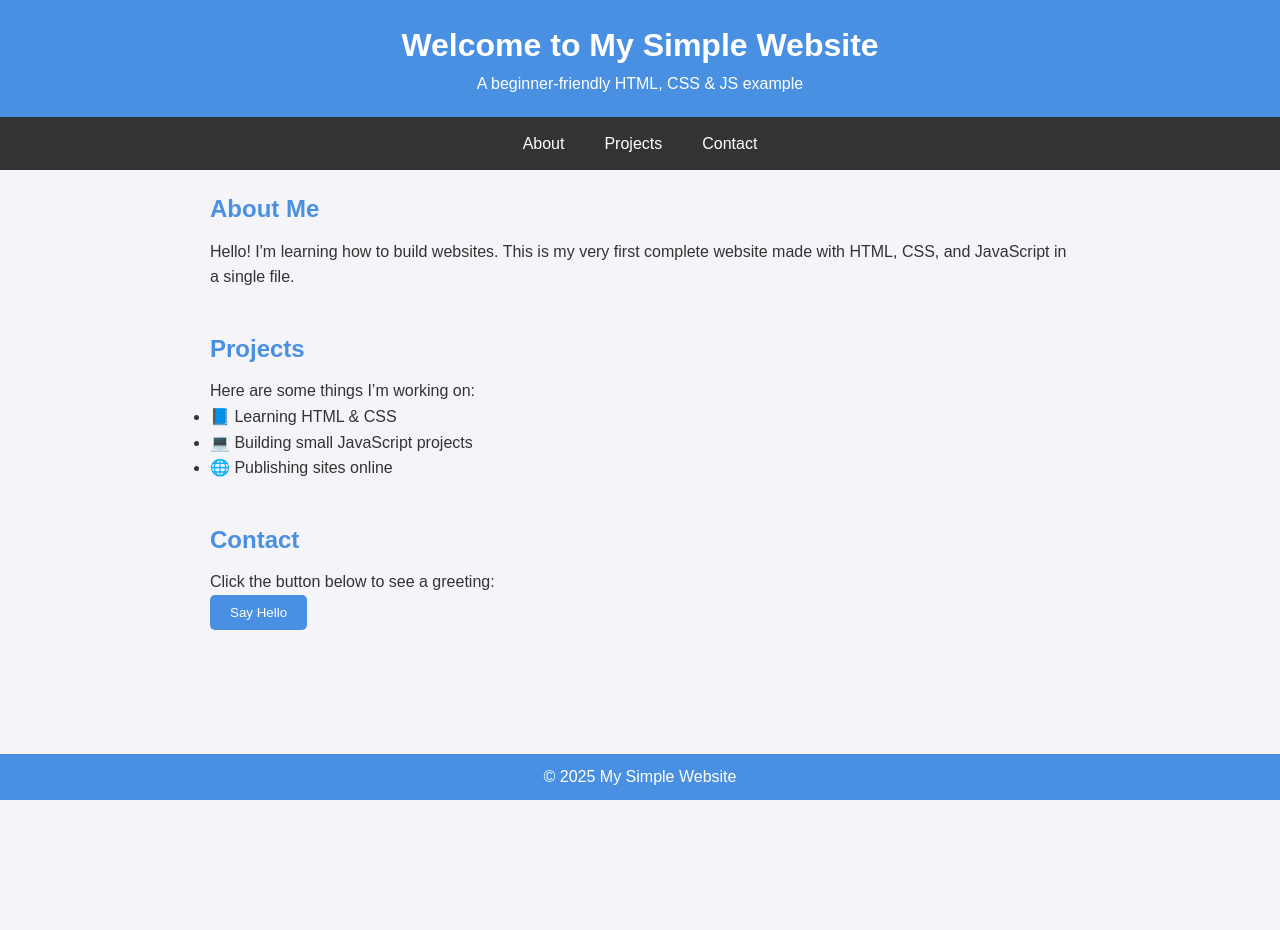
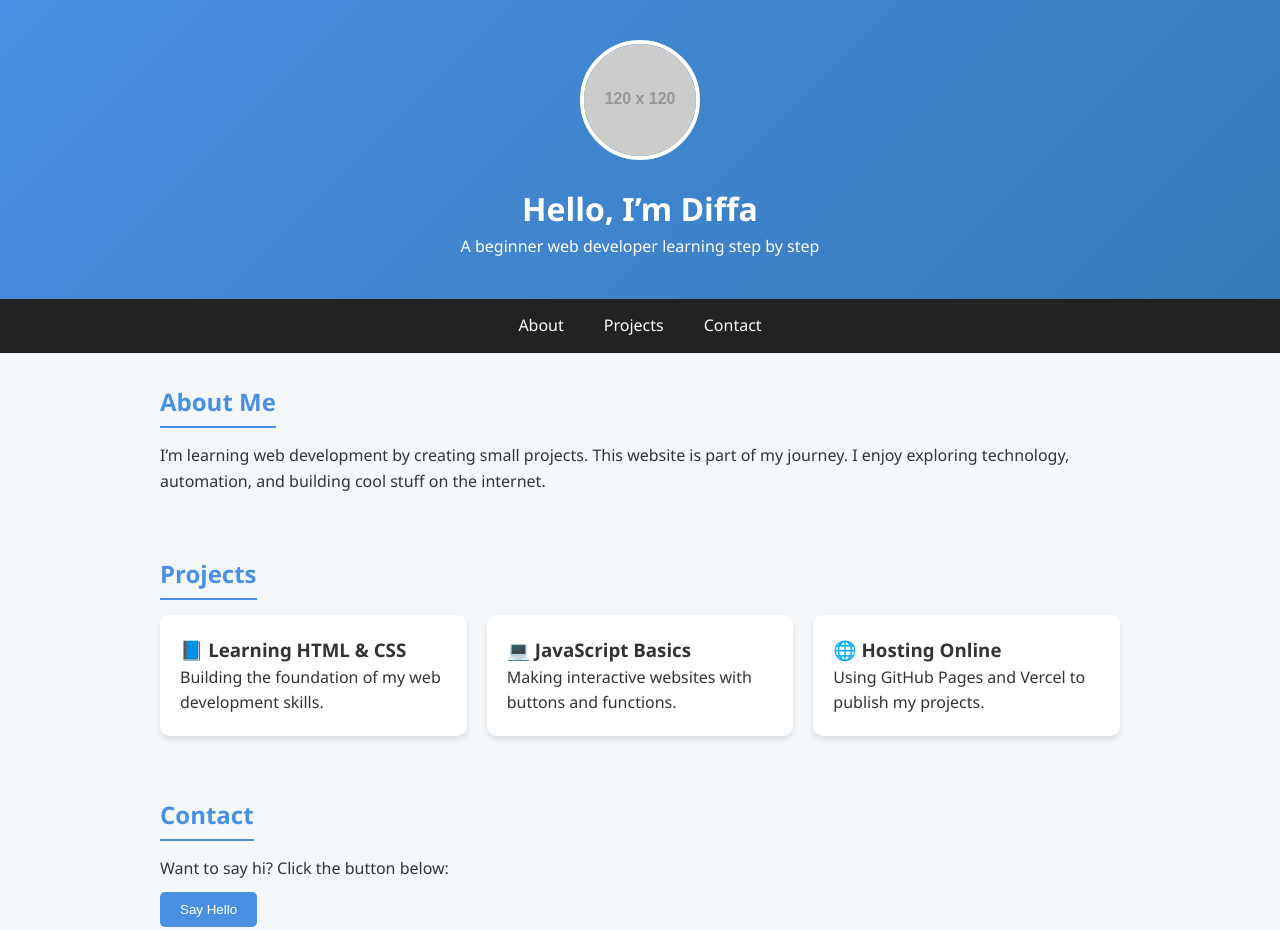
Before and after one commit to diffashada/my-website, a plain HTML site: page index.html in a window 1280 px wide. Shown: the top 930 px of the page. Before the commit the page ends 800 px from the top, so only its background shows below. Drawn offline with Linux system fonts and the light colour scheme; placeholder pictures from the web are drawn by us.

Commit message:
Update index.html

```diff
--- a/index.html
+++ b/index.html
@@ -2,65 +2,92 @@
 <html lang="en">
 <head>
   <meta charset="UTF-8">
-  <title>My Simple Website</title>
+  <title>My Enhanced Website</title>
   <style>
     /* Reset */
     * { margin: 0; padding: 0; box-sizing: border-box; }
 
     body {
-      font-family: Arial, sans-serif;
-      background: #f4f4f9;
+      font-family: 'Segoe UI', Tahoma, Geneva, Verdana, sans-serif;
+      background: #f4f8fb;
       color: #333;
       line-height: 1.6;
     }
 
     header {
-      background: #4a90e2;
+      background: linear-gradient(135deg, #4a90e2, #357ab8);
       color: white;
-      padding: 20px;
+      padding: 40px 20px;
       text-align: center;
     }
 
+    header img {
+      width: 120px;
+      border-radius: 50%;
+      margin-bottom: 15px;
+      border: 4px solid white;
+    }
+
     nav {
-      background: #333;
+      background: #222;
       display: flex;
       justify-content: center;
+      flex-wrap: wrap;
     }
 
     nav a {
       color: white;
       padding: 14px 20px;
       text-decoration: none;
-      display: block;
+      transition: background 0.3s;
     }
 
     nav a:hover {
-      background: #575757;
+      background: #4a90e2;
     }
 
     main {
-      padding: 20px;
-      max-width: 900px;
+      padding: 30px 20px;
+      max-width: 1000px;
       margin: auto;
     }
 
     section {
-      margin-bottom: 40px;
+      margin-bottom: 60px;
     }
 
     h2 {
-      margin-bottom: 10px;
+      margin-bottom: 15px;
       color: #4a90e2;
+      border-bottom: 2px solid #4a90e2;
+      display: inline-block;
+      padding-bottom: 5px;
+    }
+
+    .projects {
+      display: grid;
+      grid-template-columns: repeat(auto-fit, minmax(250px, 1fr));
+      gap: 20px;
+    }
+
+    .card {
+      background: white;
+      padding: 20px;
+      border-radius: 10px;
+      box-shadow: 0 4px 6px rgba(0,0,0,0.1);
+      transition: transform 0.2s;
+    }
+
+    .card:hover {
+      transform: translateY(-5px);
     }
 
     footer {
       background: #4a90e2;
       color: white;
       text-align: center;
-      padding: 10px;
-      position: fixed;
-      width: 100%;
-      bottom: 0;
+      padding: 15px;
+      margin-top: 40px;
     }
 
     button {
@@ -70,6 +97,8 @@
       padding: 10px 20px;
       cursor: pointer;
       border-radius: 5px;
+      margin-top: 10px;
+      transition: background 0.3s;
     }
 
     button:hover {
@@ -80,8 +109,9 @@
 <body>
 
   <header>
-    <h1>Welcome to My Simple Website</h1>
-    <p>A beginner-friendly HTML, CSS & JS example</p>
+    <img src="https://via.placeholder.com/120" alt="My Photo">
+    <h1>Hello, I’m Diffa</h1>
+    <p>A beginner web developer learning step by step</p>
   </header>
 
   <nav>
@@ -93,33 +123,41 @@
   <main>
     <section id="about">
       <h2>About Me</h2>
-      <p>Hello! I'm learning how to build websites. This is my very first complete website made with HTML, CSS, and JavaScript in a single file.</p>
+      <p>I’m learning web development by creating small projects. This website is part of my journey. I enjoy exploring technology, automation, and building cool stuff on the internet.</p>
     </section>
 
     <section id="projects">
       <h2>Projects</h2>
-      <p>Here are some things I’m working on:</p>
-      <ul>
-        <li>📘 Learning HTML & CSS</li>
-        <li>💻 Building small JavaScript projects</li>
-        <li>🌐 Publishing sites online</li>
-      </ul>
+      <div class="projects">
+        <div class="card">
+          <h3>📘 Learning HTML & CSS</h3>
+          <p>Building the foundation of my web development skills.</p>
+        </div>
+        <div class="card">
+          <h3>💻 JavaScript Basics</h3>
+          <p>Making interactive websites with buttons and functions.</p>
+        </div>
+        <div class="card">
+          <h3>🌐 Hosting Online</h3>
+          <p>Using GitHub Pages and Vercel to publish my projects.</p>
+        </div>
+      </div>
     </section>
 
     <section id="contact">
       <h2>Contact</h2>
-      <p>Click the button below to see a greeting:</p>
+      <p>Want to say hi? Click the button below:</p>
       <button onclick="sayHello()">Say Hello</button>
     </section>
   </main>
 
   <footer>
-    <p>© 2025 My Simple Website</p>
+    <p>© 2025 My Enhanced Website</p>
   </footer>
 
   <script>
     function sayHello() {
-      alert("Hello! Thanks for visiting my website.");
+      alert("Hello! Thanks for checking out my website 🚀");
     }
   </script>
 
```
